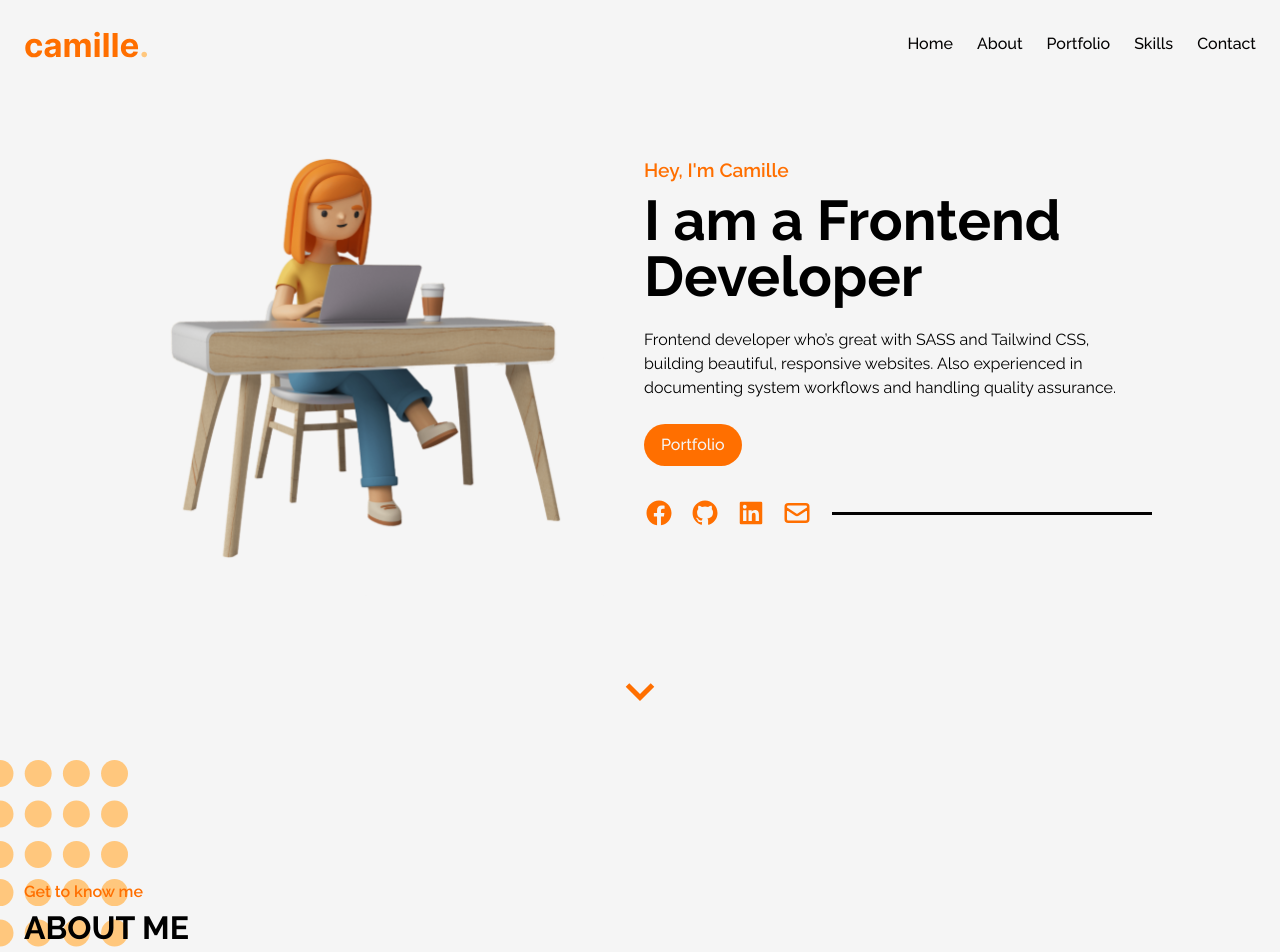
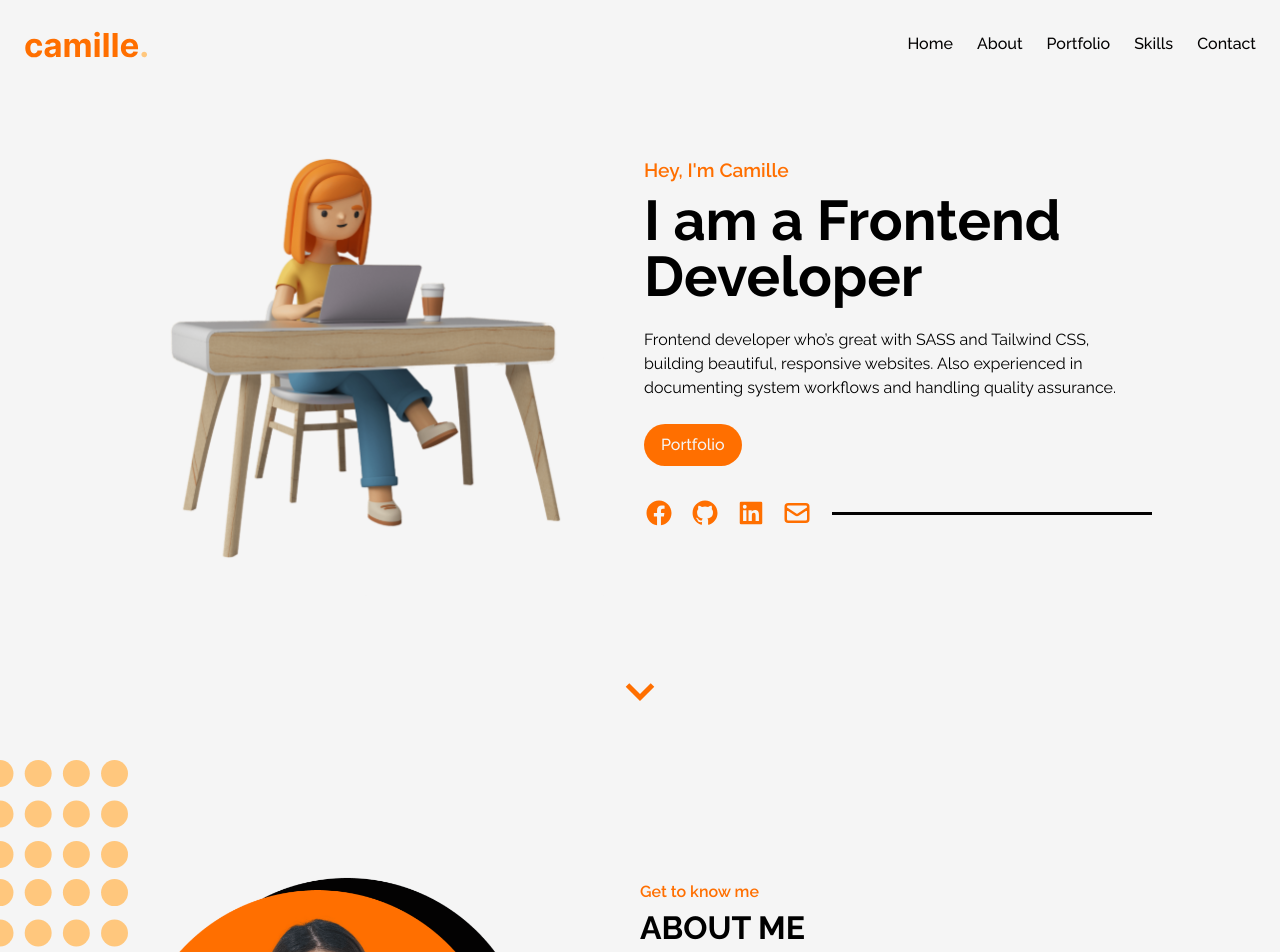
Before and after one commit to cmllnnmrc/my-portfolio, a React (Create React App) app: page / in a window 1280 px wide. Shown: the top 952 px of the page. Built offline with nearby package versions, Linux system fonts and the light colour scheme.

Commit message:
About.jsx

```diff
--- a/src/components/About.jsx
+++ b/src/components/About.jsx
@@ -4,20 +4,20 @@ import design1 from '../assets/design 1.svg'
 
 const About = () => {
   return (
-    <section className="about">
+    <section className="about" id='about'>
         <div className="about__design">
             <img src={design1} alt="" />
         </div>
         <div className="container">
-            <div className="about__title">
-                <p>Get to know me</p>
-                <h2>ABOUT ME</h2>
-            </div>
             <div className="about__wrapper">
                 <div className="about__img animate__animated animate__delay-1s animate__fadeIn">
                     <img src={Img} alt="My Profile" />
                 </div>
                 <div className="about__content">
+                    <div className="about__title">
+                        <p>Get to know me</p>
+                        <h2>ABOUT ME</h2>
+                    </div>
                     <div className="about__text">
                         <p className='animate__animated animate__delay-2s animate__fadeInRight'>I am a BSIT graduate with cum laude honors from the Polytechnic University of the Philippines Lopez Branch. My passion for web development, especially in frontend work, began during my internship. With a strong foundation in HTML and CSS, I'm excited to broaden my skills by exploring new tools and programming languages for web application development.</p>
                         <p className='animate__animated animate__delay-3s animate__fadeInRight'>Despite my limited experience, I firmly believe in my existing skills and have a passionate drive to continually enhance them. I'm dedicated to ongoing learning and aspire to make a significant impact in the field of web development and the broader IT industry.</p>
```
